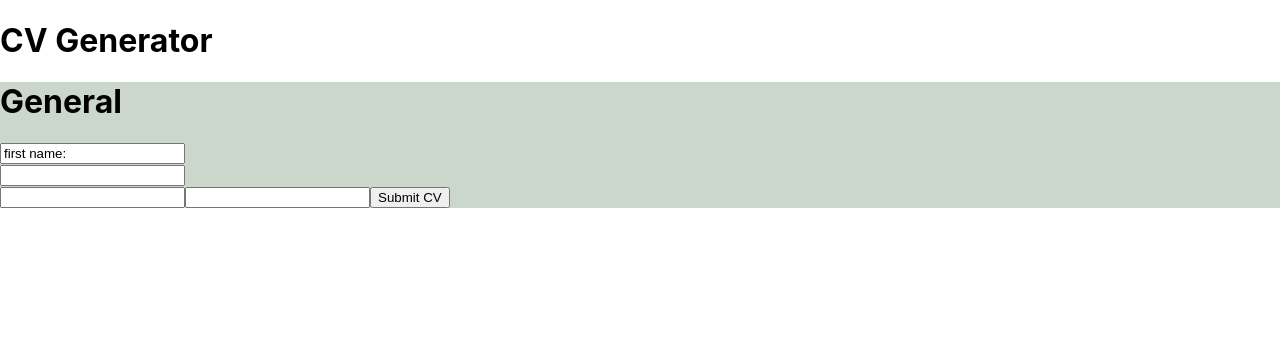
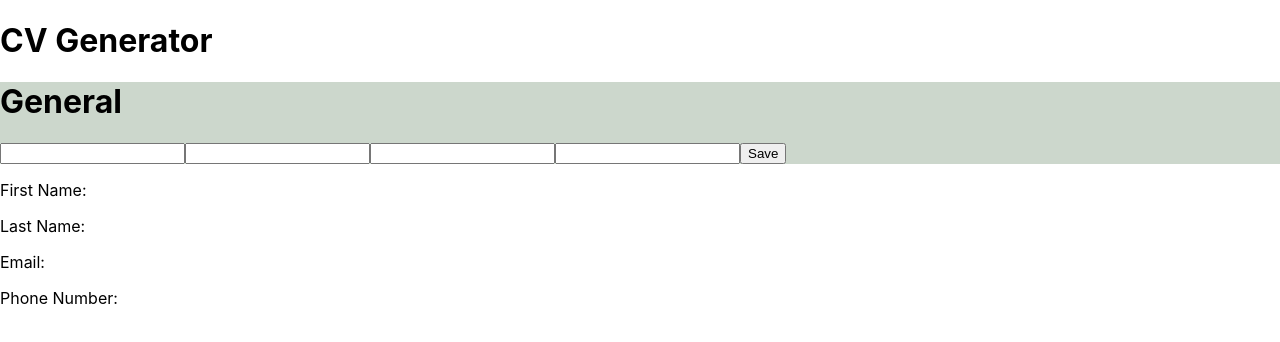
Before and after one commit to fgostev/CVproject, a React (Create React App) app: page / in a window 1280 px wide. Shown: the top 342 px of the page. Built offline with nearby package versions, Linux system fonts and the light colour scheme.

Commit message:
made general section work

```diff
--- a/src/App.js
+++ b/src/App.js
@@ -1,4 +1,5 @@
 import {Component} from 'react';
+import DisplayForm from './components/displayForm.component';
 import General from './components/general.component';
 
 class App extends Component {
@@ -6,39 +7,55 @@ class App extends Component {
     super();
 
     this.state = {
-        active: false,
-        input: '',
-        btn: 0,
-        firstName:'first name:',
-        lastName:'Last name:',
-        email:'email:',
-        phoneNumber: 'phone number:',
-        school:'',
-        dateFrom:'',
-        dateTo:'',
-        titleOfStudy:'',
-        companyName:'',
-        positionTitle:'',
-        task:'',
-        yearsOfExperience:''
+      general: {
+        firstName: "",
+        lastName: "",
+        email: "",
+        phoneNumber: ""
+      }
     };
   }
 
   handleInputChange = (e) =>{
-    const typedValue = e.target.value;
-    // const name = target.name;
-    this.setState({input: typedValue})
-    console.log(this.state);
+    const typedInput = e.target;
+    console.log(this.state.general.firstName)
+
+    // this.setState({
+    //   general: {
+    //     firstName: typedInput.value,
+    //   }
+    // })
+
+    // console.log(typedInput.name);
+    // console.log(this.state)
   }
 
   handleSubmit = (e) => {
     e.preventDefault();
-    const name = e.target.name;
-    this.setState({[name]: this.state.input});
+    const formElements = Array.from(e.target.elements);
+    let generalValues = [];
+
+    formElements.forEach(element=> {
+      if(element.type !== "submit" && element.className.includes("general")){
+        generalValues.push(element.value);
+      }
+      return generalValues;
+    })
+
+
+    this.setState({
+      general: {
+        firstName: generalValues[0],
+        lastName: generalValues[1],
+        email: generalValues[2],
+        phoneNumber: generalValues[3],
+      }
+    })
+    console.log(this.state.general);
   }
 
   render() {
-  const { firstName, lastName, email, phoneNumber} = this.state;
+  const { firstName, lastName, email, phoneNumber} = this.state.general;
 
     return (
       <div className='App'>
@@ -46,14 +63,21 @@ class App extends Component {
           <h1>CV Generator</h1>
           <General
           firstName ={firstName}
-          secondName = {lastName}
+          lastName = {lastName}
           phoneNumber = {phoneNumber}
           email = {email}
           handleInputChange = {this.handleInputChange}
           handleSubmit = {this.handleSubmit}
           />
         </div>
+        <DisplayForm
+          firstName ={firstName}
+          lastName = {lastName}
+          phoneNumber = {phoneNumber}
+          email = {email}
+        />
       </div>
+
     );
   }
 }
--- /dev/null
+++ b/src/components/displayForm.component.jsx
@@ -0,0 +1,19 @@
+import {Component} from 'react';
+
+class DisplayForm extends Component{
+
+    render(){
+    const {firstName, lastName, email, phoneNumber}  = this.props;
+
+    return(
+        <div className="displayForm">
+        <p>First Name: {firstName}</p>
+        <p>Last Name: {lastName}</p>
+        <p>Email: {email}</p>
+        <p>Phone Number: {phoneNumber}</p>
+      </div>
+        )
+    }
+}
+
+export default DisplayForm;
--- a/src/components/general.component.jsx
+++ b/src/components/general.component.jsx
@@ -10,25 +10,22 @@ import { Component } from "react";
 class General extends Component{
 
     render() {
-      const {handleInputChange, handleSubmit, firstName, secondName, email, phoneNumber}  = this.props;
-
+      const {handleInputChange, handleSubmit, firstName, lastName, email, phoneNumber}  = this.props;
           return (
             <div className="generalInfo">
           <h1>General</h1>
-          <form id="general">
-            <div>
-              <input type="text" className="taskInput" onChange={handleInputChange} name="firstName" value={firstName}/>
+            <div className="generalForm">
+            <form id="general" onSubmit={handleSubmit}>
+              <input type="text" className="taskInput general" onChange={handleInputChange} name="firstName" placeholder={firstName}/>
+              <input type="text" className="taskInput general" onChange={handleInputChange} name="lastName" placeholder={lastName}/>
+              <input type="text" className="taskInput general" onChange={handleInputChange} name="email" placeholder={email}/>
+              <input type="text" className="taskInput general" onChange={handleInputChange} name="phoneNumber" placeholder={phoneNumber}/>
+              <button type="submit">
+                  Save
+              </button>
+              </form>
             </div>
-            <div>
-              <input type="text" className="taskInput" onChange={handleInputChange} name="secondName"/>
-              </div>
-              <input type="text" className="taskInput" onChange={handleInputChange} name="email"/>
-              <input type="text" className="taskInput" onChange={handleInputChange} name="email"/>
-              <button type="submit" onClick={handleSubmit} name="phoneNumber">
-                  Submit CV
-              </button>
-          </form>
-            </div>
+          </div>
           );
         }
 }
```
Also changed, not shown: src/components/input.component.jsx (deleted).
